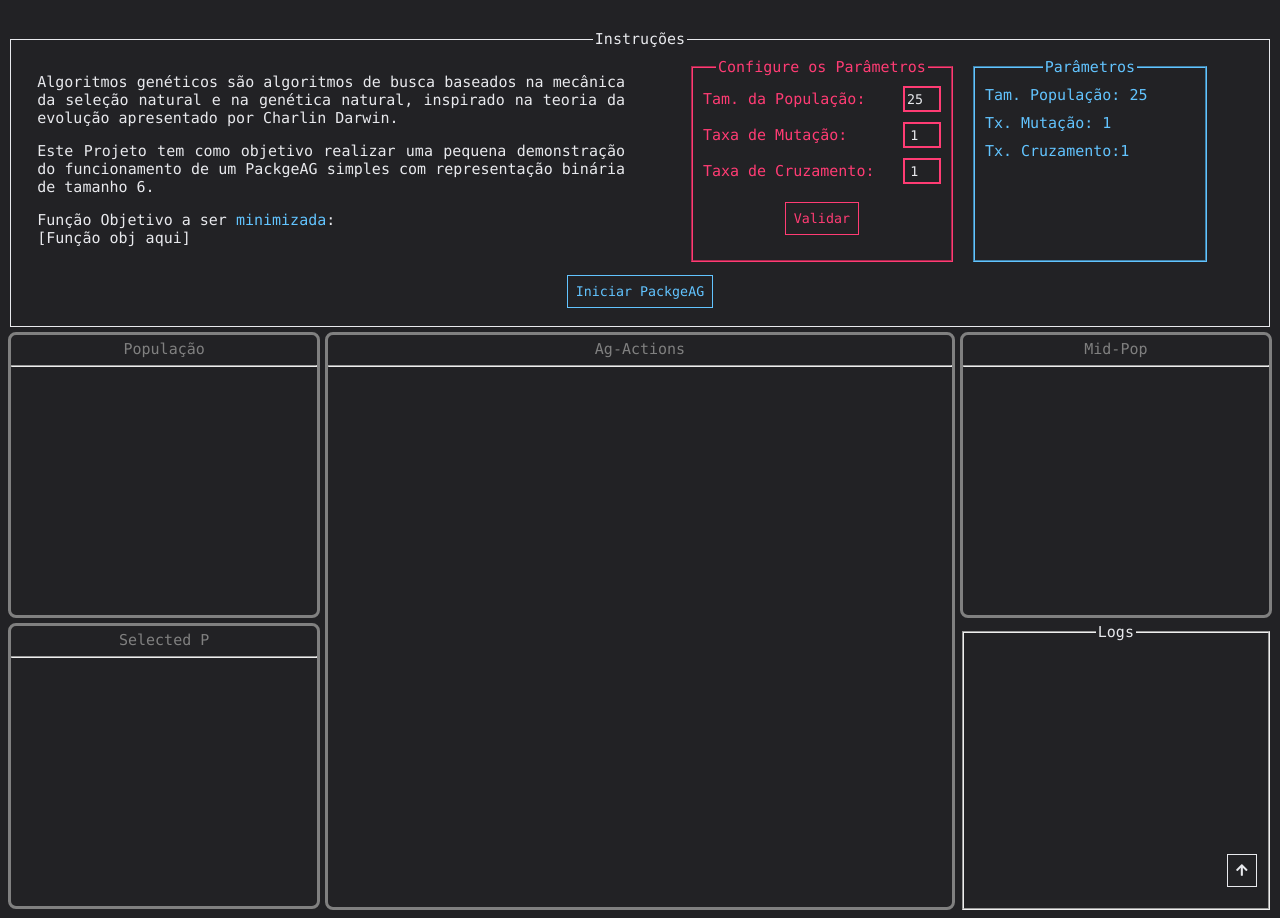
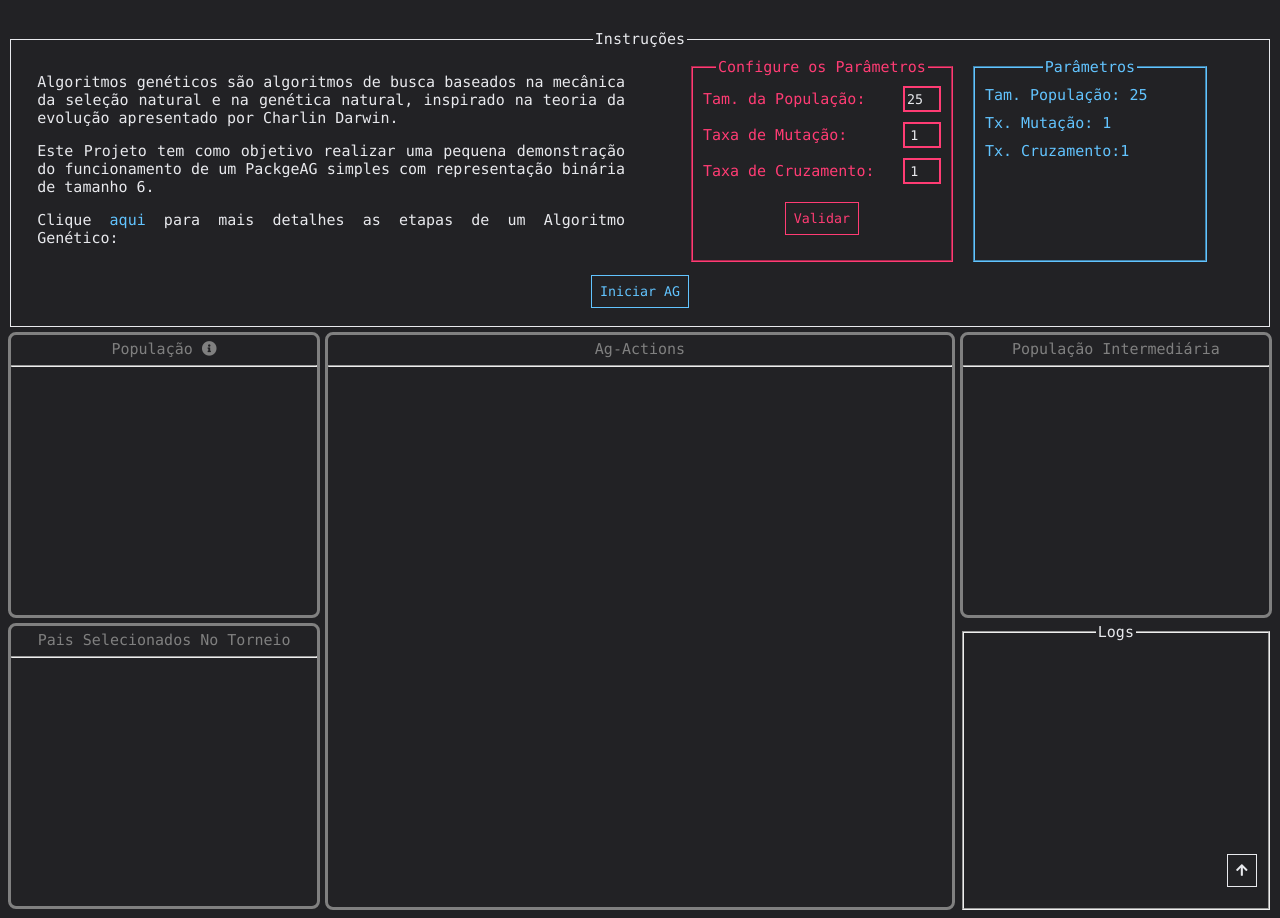
Before and after one commit to Niehaus/ag-vuejs, a Vue app in the folder ag-vite/: page / in a window 1280 px wide. Built offline with nearby package versions, Linux system fonts and the light colour scheme.

Commit message:
Small fixes até tournament selection of parents
TODO: Study transitions and animations with css and vue

```diff
--- a/ag-vite/src/components/Instructions.vue
+++ b/ag-vite/src/components/Instructions.vue
@@ -10,10 +10,7 @@
             Charlin Darwin.</p>
           <p>Este Projeto tem como objetivo realizar uma pequena demonstração do funcionamento
             de um PackgeAG simples com representação binária de tamanho 6.</p>
-          <p>Função Objetivo a ser <span>minimizada</span>:
-          <br>
-            [Função obj aqui]
-          </p>
+          <p>Clique <span>aqui</span> para mais detalhes as etapas de um Algoritmo Genético:</p>
         </div>
       </div>
 
@@ -37,7 +34,6 @@
             <input type="number" v-model="tx_cruz"/>
           </div>
           <button class="sub-param" v-on:click="validateForms">Validar</button>
-
         </fieldset>
 
         <fieldset class="parametros show">
@@ -54,8 +50,8 @@
         </fieldset>
       </div>
     </div>
-
-    <button class="btn" @click="beginAG">Iniciar PackgeAG</button>
+      <button v-if="!agIniciado" class="btn" @click="beginAG">Iniciar AG</button>
+      <button v-else class="btn" @click="beginAG">Reiniciar AG</button>
   </fieldset>
 </div>
 </template>
@@ -69,7 +65,8 @@ export default {
       tx_mut: 1,
       tx_cruz: 1,
       tam_pop: 25,
-      validForm: false
+      validForm: false,
+      agIniciado: false
     }
   },
   methods: {
@@ -100,6 +97,7 @@ export default {
       this.validForm = validCount === 3;
     },
     beginAG() {
+      //TODO: Implement GA restart
       let log, ppop_info, emit_e = this.emitter
 
       if (this.validForm){
@@ -118,6 +116,7 @@ export default {
 
         emit_e.emit('active-panel', '#panel-pop')
         this.validForm = !this.validForm
+        this.agIniciado = true
       }else {
         log = {message: 'Valide os Parâmetros Antes de Iniciar!',class: 'invalid'}
         emit_e.emit('display-logs', log)
@@ -127,7 +126,6 @@ export default {
       }
 
       emit_e.emit('scroll-to-anchor', '#ag-console')
-
     }
   }
 }
--- a/ag-vite/src/components/MidPop.vue
+++ b/ag-vite/src/components/MidPop.vue
@@ -1,6 +1,6 @@
 <template>
 <div class="panel deactivated">
-  <div class="title">mid-pop</div>
+  <div class="title">População Intermediária</div>
   <hr class="panel-header">
 </div>
 </template>
--- a/ag-vite/src/components/PopPanel.vue
+++ b/ag-vite/src/components/PopPanel.vue
@@ -1,6 +1,6 @@
 <template>
 <div id="panel-pop" class="panel deactivated">
-<div class="title">População</div>
+<div class="title">População <i class="fa fa-info-circle" aria-hidden="true" style="cursor: pointer"></i></div>
   <hr class="panel-header">
   <div v-if="!this.hiddenPopPanel" class="pop-box">
     <div class="indiv " v-for="indiv in population" @click="selectMe($event, indiv.id)">
@@ -35,7 +35,9 @@ export default {
       agDetails: {
         pop_size: 0,
         gen: 0
-      }
+      },
+      oldEvent: [],
+      selectedCount: 0
     }
   },
   methods: {
@@ -64,10 +66,23 @@ export default {
     },
     selectMe(event, p_id) {
       // TODO: Mark only the current selected parents
+      let aux_event
+      if ($(event.currentTarget).hasClass('valid')) return
+
+      if (this.selectedCount > 1) {
+        $(event.currentTarget).addClass('valid')
+        $(this.oldEvent[0].target.parentNode).removeClass('valid')
+        aux_event = this.oldEvent[1]
+        this.oldEvent[1] = event
+        this.oldEvent[0] = aux_event
+
+        this.selectedCount = 2
+      }else {
+        $(event.currentTarget).addClass('valid')
+        this.oldEvent[this.selectedCount] = event
+        this.selectedCount++
+      }
       this.emitter.emit('register-parent', this.population[p_id])
-      // console.log('put class', event.currentTarget)
-      // console.log(event.target.innerText)
-      // $(event.currentTarget).addClass('valid')
     },
     registerListeners() {
       this.emitter.on("enable-ppop", this.collectInstructions)
--- a/ag-vite/src/components/SelectedParents.vue
+++ b/ag-vite/src/components/SelectedParents.vue
@@ -1,6 +1,6 @@
 <template>
 <div id="selected-pop" class="panel deactivated">
-  <div class="title">selected p</div>
+  <div class="title">Pais Selecionados no Torneio</div>
   <hr class="panel-header">
 
   <div  class="pop-box">
--- a/ag-vite/src/components/Tournament.vue
+++ b/ag-vite/src/components/Tournament.vue
@@ -1,5 +1,5 @@
 <template>
-  <div class="tournament-box">
+  <div v-if="this.tournamentCounter < 24" class="tournament-box">
     <p>Selecione dois indivíduos no box de <span>População</span> para realizar um torneio!</p>
     <div class="row">
       <fieldset id="f_parent">
@@ -54,7 +54,11 @@
       </div>
     </div>
   </div>
+  <div v-else>
+    <p>Todos os torneios foram realizados com sucesso!</p>
+    <button>Habilitar Cruzamento</button>
 
+  </div>
 </template>
 
 <script>
@@ -86,7 +90,7 @@ export default {
           this.s_parent = parent
           this.replaceCount++
         }
-      } else {
+      }else {
         this.f_parent = parent
         this.replaceCount++
       }
@@ -100,7 +104,7 @@ export default {
 
       if (a === null || b === null) {
         log = {
-          message: 'Selecione no mínimo 2 pais',
+          message: 'Selecione no mínimo 2 pais diferentes',
           class: 'invalid'
         }
       }else if (a.id === b.id) {
@@ -114,14 +118,16 @@ export default {
           class: 'valid'
         }
         this.winner = packageAG.tournament_by_user(a, b)
+        this.tournamentCounter++
 
         details = {
           selected: this.winner,
           permission: true
         }
+
         this.emitter.emit("enable-selectp", details)
       }
-      this.tournamentCounter++
+
       this.emitter.emit('display-logs', log)
     },
     clearAll() {
```
